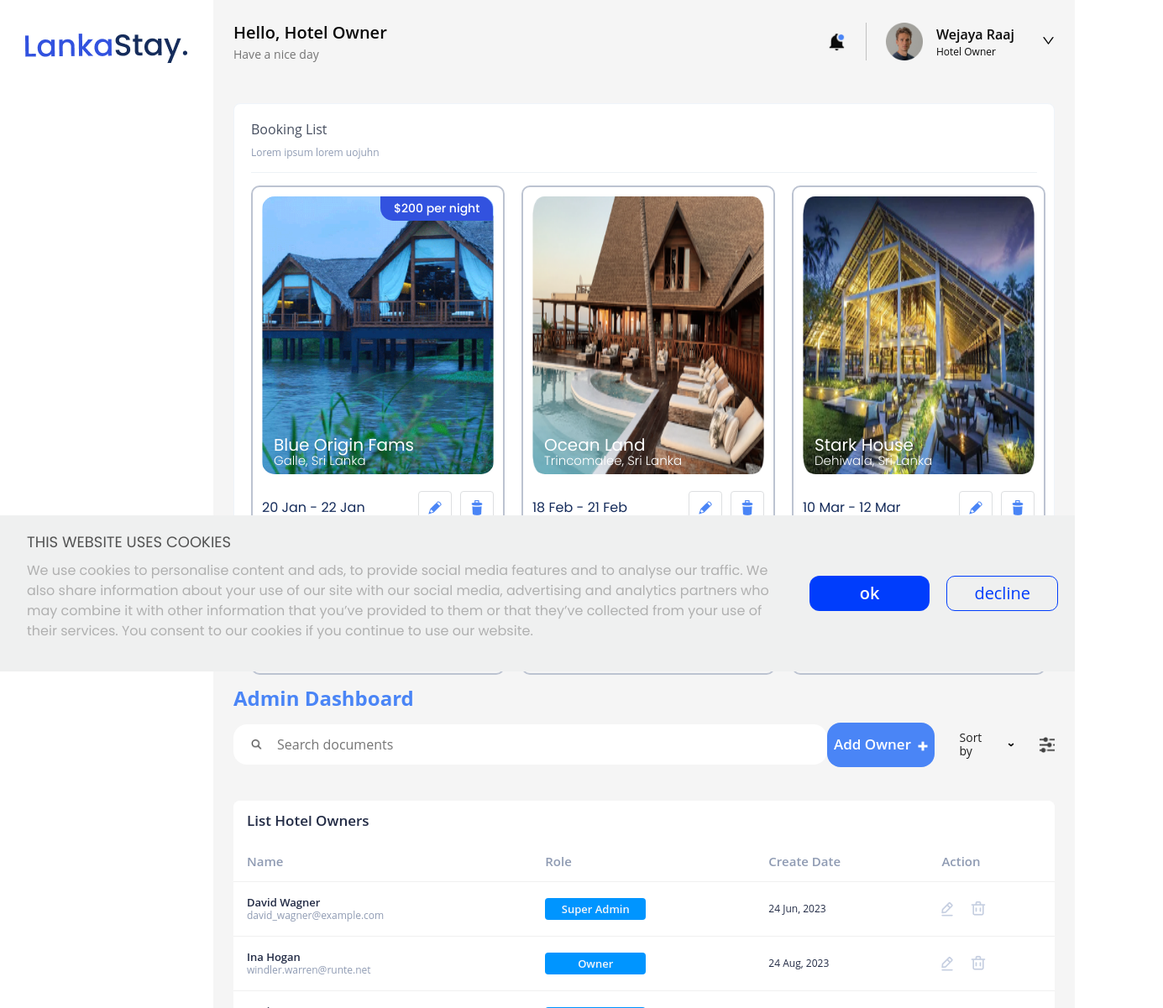
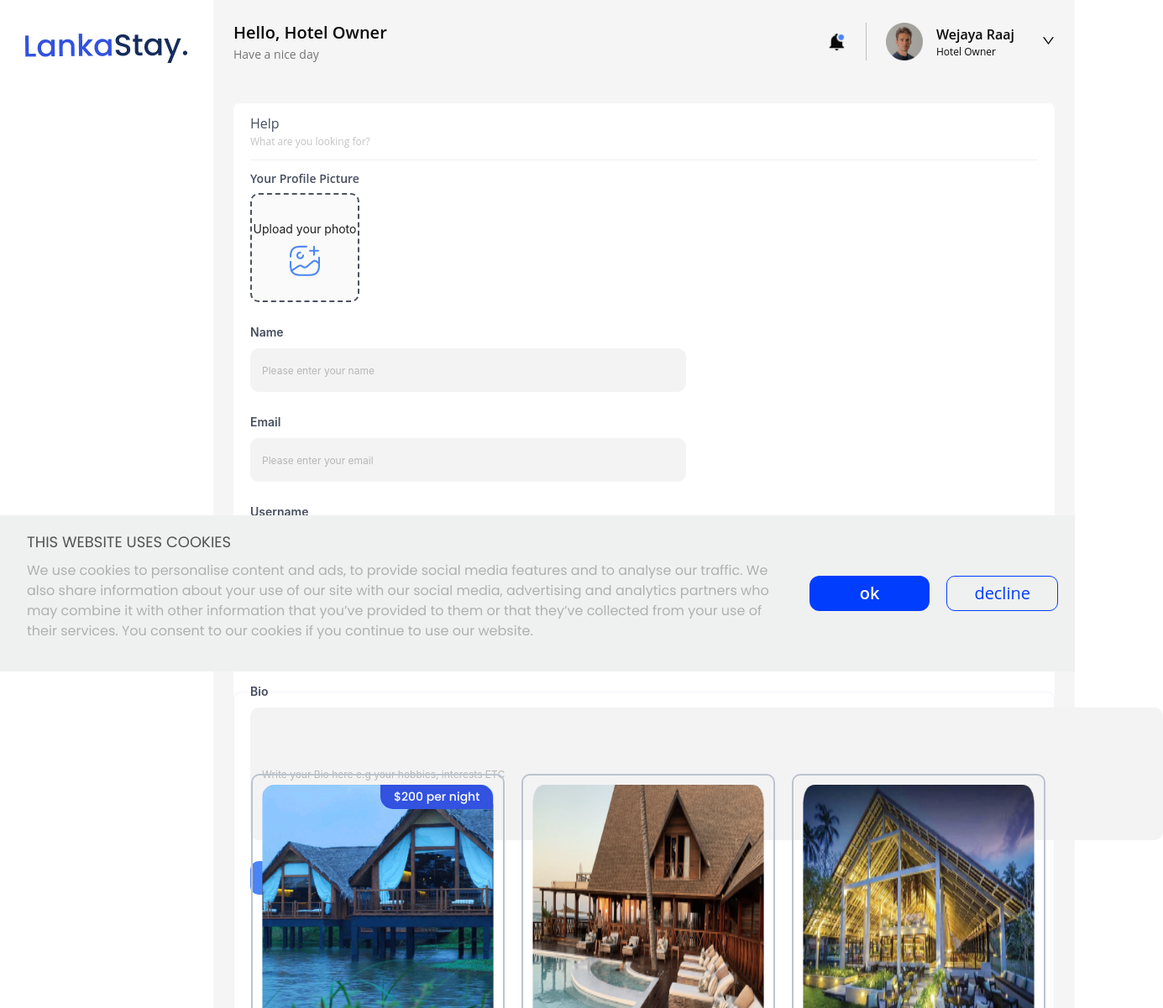
Before and after one commit to nursahtuncel/Lankastay, a React (Vite) app: page /dashboard in a window 1280 px wide. Shown: the top 1201 px of the page at 84% size, 1385 px wide, since content can reach past the window. Built offline with nearby package versions, Linux system fonts and the light colour scheme.

Commit message:
[JA-82] - Settings-Form-Submit-Functionality

```diff
--- a/package.json
+++ b/package.json
@@ -11,6 +11,7 @@
   },
   "dependencies": {
     "antd": "^5.24.2",
+    "axios": "^1.8.2",
     "hamburger-react": "^2.5.2",
     "js-cookie": "^3.0.5",
     "motion": "^12.0.3",
--- a/src/components/DashboardSection/index.jsx
+++ b/src/components/DashboardSection/index.jsx
@@ -9,6 +9,7 @@ import bell from "../../assets/images/Dashboard/dashboard-bell.png";
 import profile from "../../assets/images/Dashboard/dashboard-profile.png";
 import AdminDashboard from "../AdminDashboard";
 import DashboardCard from "../DashboardCard";
+import DashboardSettings from "../DashboardSettings";
 
 const items = [
   {
@@ -59,6 +60,7 @@ const DashboardSection = () => (
             </div>
           </div>
         </Header>
+        <DashboardSettings />
         <DashboardCard />
         <AdminDashboard />
       </Layout>
--- /dev/null
+++ b/src/components/DashboardSettings/index.jsx
@@ -0,0 +1,184 @@
+import "./styles.scss";
+import { useState } from "react";
+import { message, Upload, Form, Input, Button, Space } from "antd";
+import add from "../../assets/images/Dashboard/gallery-add.png";
+import axios from "axios";
+import { Image } from "antd";
+
+const getBase64 = (file) =>
+  new Promise((resolve, reject) => {
+    const reader = new FileReader();
+    reader.readAsDataURL(file);
+    reader.onload = () => resolve(reader.result);
+    reader.onerror = (error) => reject(error);
+  });
+
+const DashboardSettings = () => {
+  const [previewOpen, setPreviewOpen] = useState(false);
+  const [previewImage, setPreviewImage] = useState("");
+  const [fileList, setFileList] = useState([]);
+  const [imageUrl] = useState();
+  const [form] = Form.useForm();
+  const [isSubmitting, setIsSubmitting] = useState(false);
+
+  const handlePreview = async (file) => {
+    if (!file.url && !file.preview) {
+      file.preview = await getBase64(file.originFileObj);
+    }
+    setPreviewImage(file.url || file.preview);
+    setPreviewOpen(true);
+  };
+
+  const handleFileChange = ({ fileList: newFileList }) =>
+    setFileList(newFileList);
+
+  const onFinish = async (values) => {
+    setIsSubmitting(true);
+
+    const { name, email, username, phone, bio } = values;
+
+    try {
+      const avatarUrl = imageUrl;
+      const response = await axios.post(
+        "https://jsonplaceholder.typicode.com/users",
+        {
+          name,
+          email,
+          username,
+          phone,
+          bio,
+          avatar: avatarUrl,
+        }
+      );
+      console.log(response);
+      if (response.status === 200) {
+        message.success("Profile updated successfully!");
+      } else {
+        message.error("Failed to update profile.");
+      }
+    } catch (error) {
+      console.error("Error updating profile:", error);
+      message.error("An error occurred while updating your profile.");
+    } finally {
+      setIsSubmitting(false);
+    }
+  };
+  const onReset = () => {
+    form.resetFields();
+  };
+
+  return (
+    <div className="setting-container">
+      <div className="profile-container">
+        <h1 className="help-title">Help</h1>
+        <h2 className="help-subtitle">What are you looking for?</h2>
+
+        <div className="profile-picture-section">
+          <h1 className="profile-picture-title">Your Profile Picture</h1>
+          <Upload
+            action="https://660d2bd96ddfa2943b33731c.mockapi.io/api/upload"
+            listType="picture-card"
+            fileList={fileList}
+            onPreview={handlePreview}
+            onChange={handleFileChange}
+          >
+            {fileList.length >= 8 ? null : (
+              <div
+                className="upload-image-container"
+                style={{ textAlign: "center" }}
+              >
+                <div
+                  style={{
+                    marginBottom: 8,
+                  }}
+                >
+                  Upload your photo
+                </div>
+                <img src={add} alt="add" className="upload-image" />
+              </div>
+            )}
+          </Upload>
+          {previewImage && (
+            <Image
+              wrapperStyle={{
+                display: "none",
+              }}
+              preview={{
+                visible: previewOpen,
+                onVisibleChange: (visible) => setPreviewOpen(visible),
+                afterOpenChange: (visible) => !visible && setPreviewImage(""),
+              }}
+              src={previewImage}
+            />
+          )}
+        </div>
+
+        <Form
+          form={form}
+          name="control-hooks"
+          onFinish={onFinish}
+          className="user-info-section"
+          layout="vertical"
+        >
+          <Form.Item name="name" label="Name" className="form-item">
+            <Input
+              placeholder="Please enter your name"
+              className="form-input"
+            />
+          </Form.Item>
+          <Form.Item
+            name="email"
+            label="Email"
+            rules={[{ type: "email" }]}
+            className="form-item"
+          >
+            <Input
+              placeholder="Please enter your email"
+              className="form-input"
+            />
+          </Form.Item>
+          <Form.Item name="username" label="Username" className="form-item">
+            <Input
+              placeholder="Please enter your username"
+              className="form-input"
+            />
+          </Form.Item>
+          <Form.Item name="phone" label="Phone Number" className="form-item">
+            <Input
+              placeholder="Please enter your phone number"
+              className="form-input"
+            />
+          </Form.Item>
+          <Form.Item name="bio" label="Bio" className="form-item">
+            <Input
+              placeholder="Write your Bio here e.g your hobbies, interests ETC"
+              className="form-input-bio"
+            />
+          </Form.Item>
+          <Form.Item className="form-buttons">
+            <Space>
+              <Button
+                type="primary"
+                htmlType="submit"
+                className="submit-button"
+                loading={isSubmitting}
+                disabled={isSubmitting}
+              >
+                Update Profile
+              </Button>
+              <Button
+                htmlType="button"
+                onClick={onReset}
+                className="reset-button"
+              >
+                Reset
+              </Button>
+            </Space>
+          </Form.Item>
+        </Form>
+      </div>
+    </div>
+  );
+};
+
+export default DashboardSettings;
--- /dev/null
+++ b/src/components/DashboardSettings/styles.scss
@@ -0,0 +1,147 @@
+@use "../../styles/index.scss" as *;
+
+.setting-container {
+  background-color: $light-smoke-color;
+  padding: 24px;
+  height: calc(100vh - 99px);
+  max-width: 1400px;
+
+  .profile-container {
+    border-radius: 8px;
+    background-color: $white-color;
+    padding: 16px 20px;
+
+    .help-title {
+      font-weight: 400;
+      font-size: 16px;
+      line-height: 100%;
+      color: $charcoal-blue;
+    }
+
+    .help-subtitle {
+      font-weight: 400;
+      font-size: 12px;
+      line-height: 100%;
+      color: $soft-gray-color;
+      padding-bottom: 15px;
+      border-bottom: 1px solid $pale-azure;
+      margin-bottom: 15px;
+    }
+
+    .profile-picture-section {
+      padding-bottom: 25px;
+
+      .ant-upload-list-item {
+        padding: 5px;
+      }
+
+      .profile-picture-title {
+        font-weight: 600;
+        font-size: 14px;
+        line-height: 100%;
+        color: $charcoal-blue;
+        margin-bottom: 10px;
+      }
+
+      .ant-upload-select {
+        width: 130px;
+        height: 130px;
+        border: 2px dashed $slate-gray;
+        border-radius: 10px;
+
+        .upload-button {
+          border: 0;
+          background: none;
+          display: flex;
+          flex-direction: column;
+          align-items: center;
+
+          .upload-text {
+            width: 94px;
+            font-weight: 400;
+            font-size: 12px;
+            color: $dark-gray-color;
+            padding-bottom: 10px;
+          }
+
+          .upload-img {
+            width: 36px;
+            height: 36px;
+          }
+        }
+      }
+    }
+
+    .user-info-section {
+      display: flex;
+      flex-wrap: wrap;
+      gap: 25px;
+
+      .form-item {
+        margin: 0;
+
+        label {
+          font-weight: 600;
+          font-size: 14px;
+          line-height: 100%;
+          color: $charcoal-blue;
+        }
+
+        .ant-input {
+          font-weight: 400;
+          font-size: 12px;
+          line-height: 112.00000000000001%;
+          color: $dark-gray-color;
+          background-color: $pale-ash-color;
+          border-radius: 10px;
+          border: none;
+          width: 519px;
+          height: 52px;
+          padding-left: 14px;
+        }
+
+        .form-input-bio {
+          font-weight: 400;
+          font-size: 12px;
+          line-height: 112.00000000000001%;
+          color: $dark-gray-color;
+          background-color: $pale-ash-color;
+          border-radius: 10px;
+          border: none;
+          display: flex;
+          align-items: flex-start;
+          width: 1087px;
+          height: 158px;
+          padding-left: 14px;
+        }
+      }
+
+      .form-buttons {
+        .submit-button {
+          font-weight: 500;
+          font-size: 14px;
+          line-height: 100%;
+          color: $white-color;
+          background-color: $bright-blue-color;
+          border: none;
+          box-shadow: none;
+          border-radius: 10px;
+          width: 160px;
+          height: 40px;
+        }
+
+        .reset-button {
+          font-weight: 500;
+          font-size: 14px;
+          line-height: 100%;
+          color: $slate-gray;
+          border: none;
+          box-shadow: none;
+          background-color: $white-color;
+          width: 120px;
+          height: 40px;
+        }
+      }
+    }
+  }
+}
--- a/src/styles/_colors.scss
+++ b/src/styles/_colors.scss
@@ -34,3 +34,5 @@ $pale-azure: #edf2f6;
 $charcoal-blue: #464e5f;
 $light-silver: #dddfe1;
 $modal-background-color: #e5e5e5cc;
+$pale-ash-color: #f3f3f3;
+$slate-gray: #4c535f;
```
Also changed, not shown: src/assets/images/Dashboard/gallery-add.png (added), 1 other file (tests, documents, lock files or other folders).
